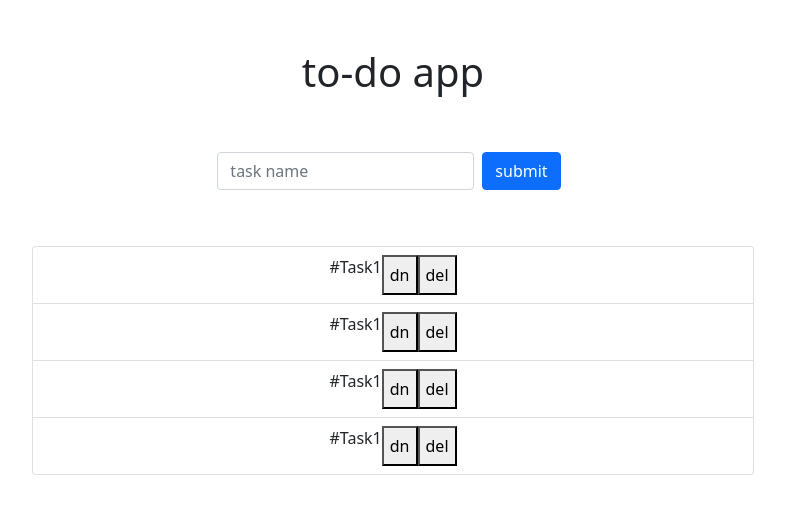
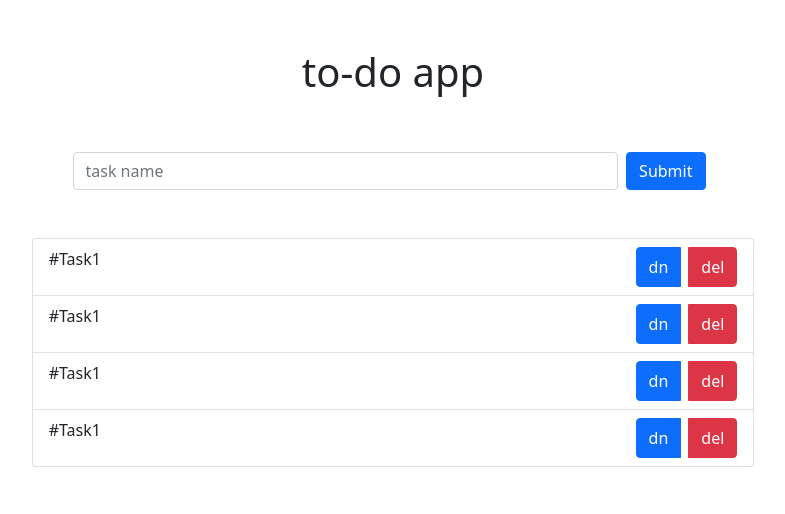
Before and after one commit to Dhathri29/React-Todo, a React (Create React App) app: page / in a window 1280 px wide. Shown: the top 514 px of the page, without its empty margins (247-1032 px from the left). Built offline with nearby package versions, Linux system fonts and the light colour scheme.

Commit message:
[misc] react component list and list-element structure

```diff
--- a/src/components/TodoInput.js
+++ b/src/components/TodoInput.js
@@ -20,23 +20,21 @@ const TodoInput = () => {
     return (
         <form
             onSubmit={(e) => handleSubmit(e)}
-            className="d-flex justify-content-center"
+            className="d-flex justify-content-start"
         >
-            <div>
-                <label for="exampleFormControlInput1" className="form-label">
+            <div className="flex-grow-1">
                 <input
                     type="text"
-                        className="form-control"
+                    className="form-control form-control-md"
                     id="exampleFormControlInput1"
                     placeholder="task name"
                     name="text"
                     onChange={formChange}
                     value={text}
                 />
-                </label>
             </div>
-            <div>
-                <button className="btn btn-primary mx-2">submit</button>
+            <div className="px-2">
+                <button className="btn btn-md btn-primary">Submit</button>
             </div>
         </form>
     );
--- a/src/components/TodoList/ListElement.js
+++ b/src/components/TodoList/ListElement.js
@@ -1,9 +1,11 @@
 const ListElement = () => {
     return (
-        <div className="list-group-item d-flex justify-content-center">
-            <p> #Task1</p>
-            <button>dn</button>
-            <button>del</button>
+        <div className="list-group-item d-flex">
+            <p className="flex-grow-1 text-start"> #Task1 </p>
+            <div className="btn-group">
+                <button className="btn btn-primary mx-2">dn</button>
+                <button className="btn btn-danger">del</button>
+            </div>
         </div>
     );
 };
```
Lines whose indentation alone changed are shown as unchanged.
